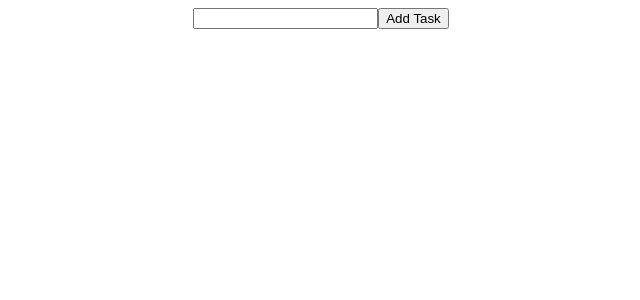
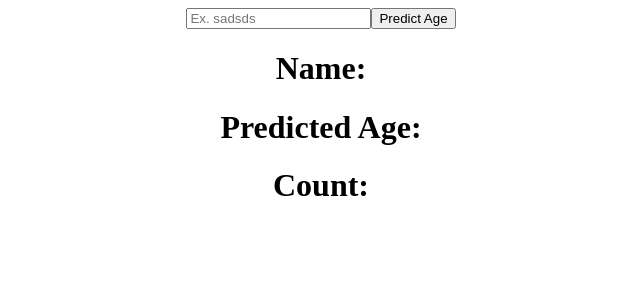
Before and after one commit to rkrb3112/query_react, a React (Create React App) app: page / in a window 1280 px wide. Shown: the top 300 px of the page, without its empty margins (319-959 px from the left). Built offline with nearby package versions, Linux system fonts and the light colour scheme.

Commit message:
first com

```diff
--- a/package.json
+++ b/package.json
@@ -6,6 +6,7 @@
     "@testing-library/jest-dom": "^5.17.0",
     "@testing-library/react": "^13.4.0",
     "@testing-library/user-event": "^13.5.0",
+    "axios": "^1.6.7",
     "react": "^18.2.0",
     "react-dom": "^18.2.0",
     "react-scripts": "5.0.1",
--- a/src/App.js
+++ b/src/App.js
@@ -1,51 +1,26 @@
 import './App.css';
-import { useState } from 'react';
-import {Task} from "./Task";
+import { useState, useEffect } from 'react';
+import Axios from 'axios';
 
 function App() {
-  const [todoList, setTodoList] = useState([]);
-  const [newTask, setNewTask] = useState("");
+  const [name, setName] = useState("");
 
-  const handleChange = (event) => {
-    setNewTask(event.target.value);
-  };
+  const [predictedAge, setPredictedAge] = useState(null);
 
-  const addTask = () =>{
-    const task = {
-      id: todoList.length === 0 ? 1 : todoList[todoList.length - 1].id + 1,
-      taskName: newTask,
-      completed: false,
-    }
-    setTodoList([...todoList, task]);
-  };
-
-  const deleteTask = (id) =>{
-    const newTodoList = todoList.filter((task) =>{
-      if(id === task.id) {
-        return false;
-      } else{
-        return true;
-      }
+  const fetchData = () =>{
+    Axios.get(`https://api.agify.io/?name=${name}`)
+    .then((res) => {
+      setPredictedAge(res.data);
     });
-
-    setTodoList(newTodoList);
-  };
-
-  const completeTask = (id) =>{
-    setTodoList(todoList.map((task) => task.id === id ? {...task, completed: true} : task));
   };
 
   return (
     <div className='App'>
-      <div className='addTask'>
-        <input onChange={handleChange}/>
-        <button onClick={addTask}>Add Task</button>
-      </div>
-      <div className='list'>
-        {todoList.map((task, index) =>{
-          return <Task taskName={task.taskName} id={task.id} deleteTask={deleteTask} completeTask={completeTask} bgColor={task.completed ? "green" : index%2 ? "white" : "gray"} />
-        })}
-      </div>
+      <input placeholder='Ex. sadsds' onChange={(event) => {setName(event.target.value)}} />
+      <button onClick={fetchData}>Predict Age</button>
+      <h1>Name: {predictedAge?.name}</h1>
+      <h1>Predicted Age: {predictedAge?.age}</h1>
+      <h1>Count: {predictedAge?.count}</h1>
     </div>
   );
 };
--- a/src/Task.js
+++ /dev/null
@@ -1,9 +0,0 @@
-export const Task = ({taskName, id, deleteTask, completeTask, bgColor}) =>{
-    return (
-        <div className="task" style={{backgroundColor: bgColor}}>
-          <h1>{taskName}</h1>
-          <button onClick={() => completeTask(id)}>Complete</button>
-          <button onClick={() => deleteTask(id)}>X</button>
-        </div>
-        )
-};
```
Also changed, not shown: 1 other file (tests, documents, lock files or other folders).
